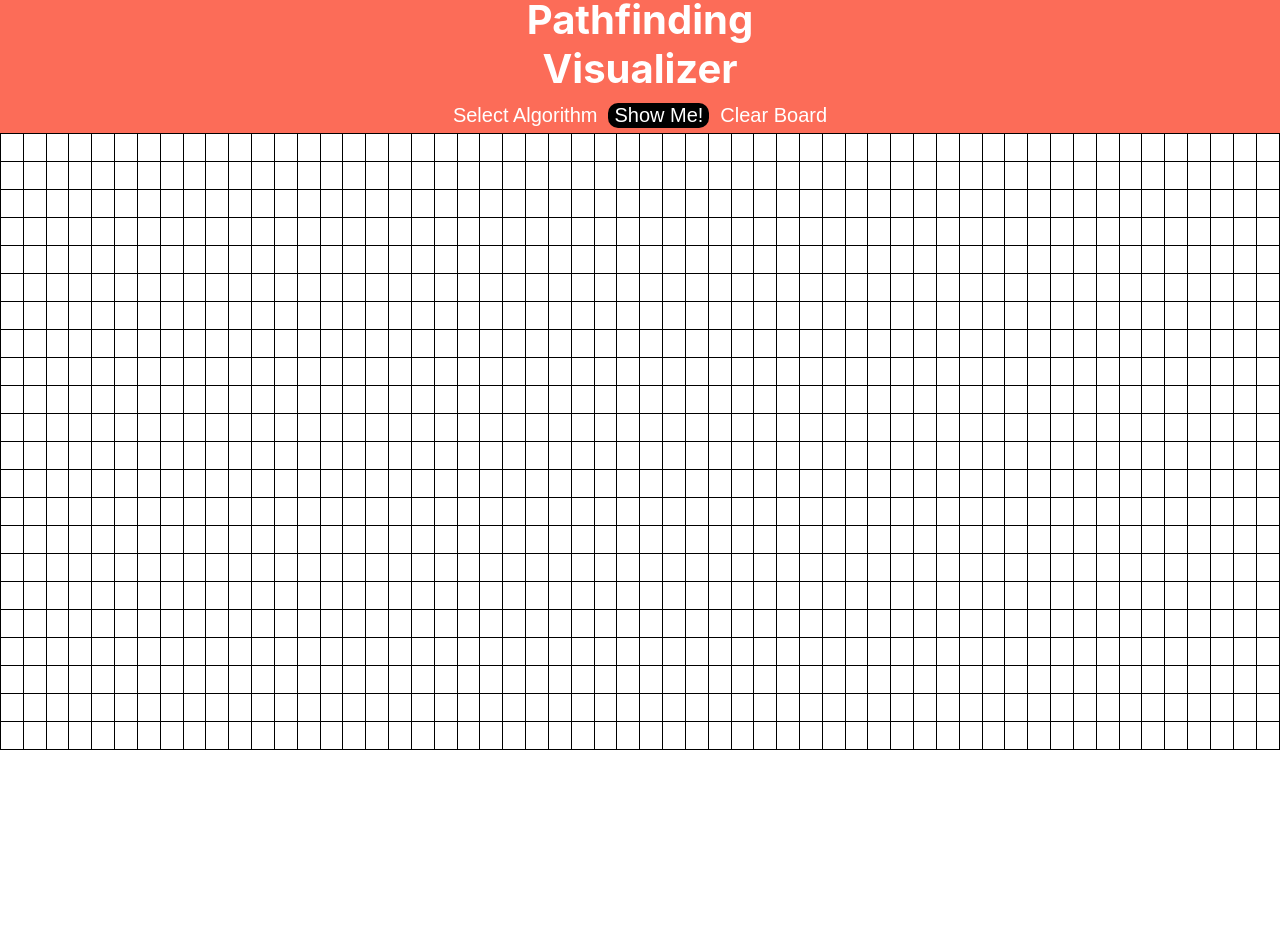
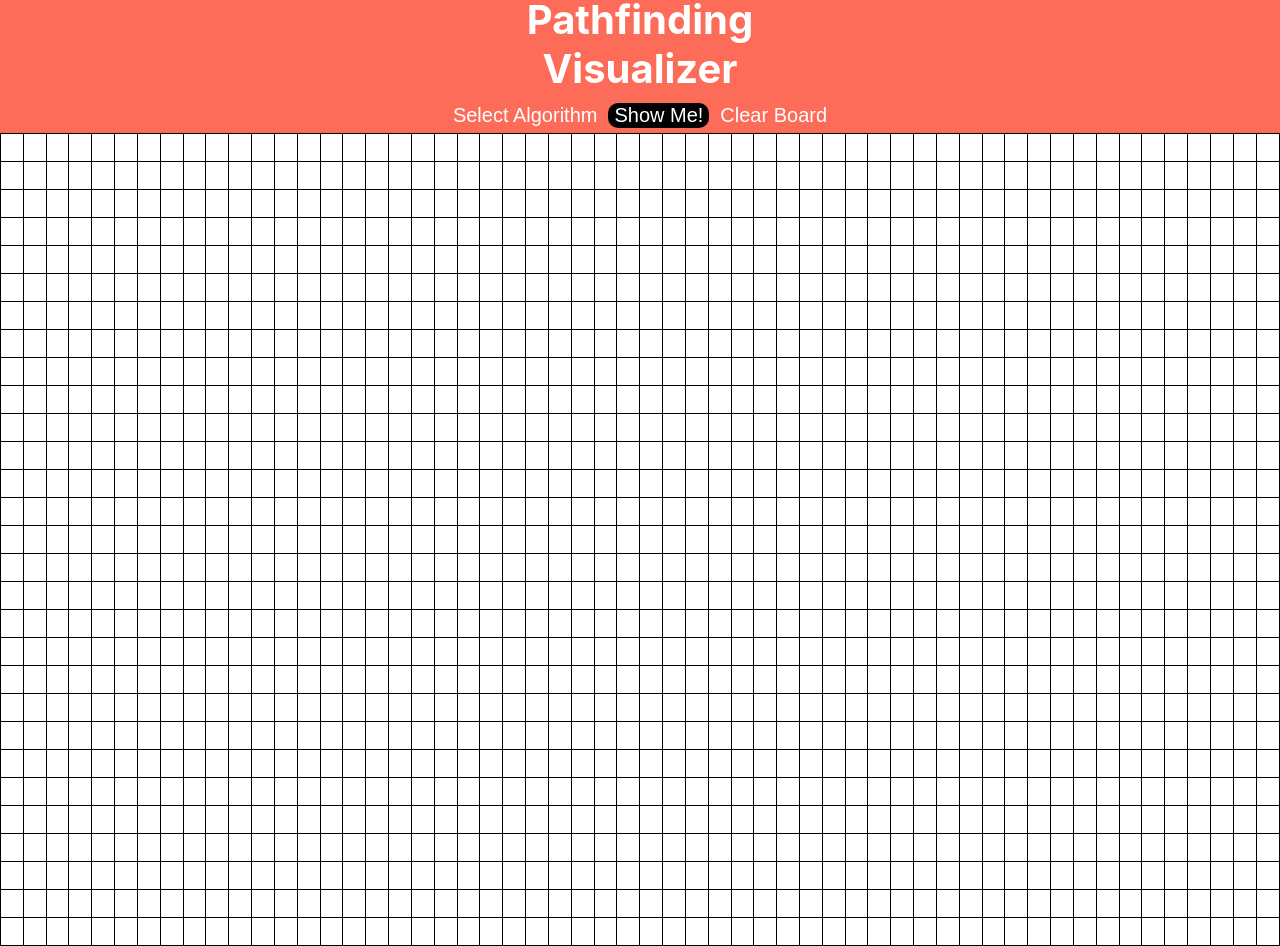
Before and after one commit to McKayMower/pathfinding-algorithm-visualizer, a React (Create React App) app in the folder visualizer/: page / in a window 1280 px wide. Before the commit the page ends 800 px from the top, so only its background shows below. Built offline with nearby package versions, Linux system fonts and the light colour scheme.

Commit message:
Added callback function for app

```diff
--- a/visualizer/src/App.js
+++ b/visualizer/src/App.js
@@ -1,13 +1,21 @@
 import './App.css';
 import Board from './components/Board'
 import Header from './components/Header'
+import {useState} from 'react'
 
 function App() {
 
+  const [clearValue, setClearValue] = useState(false)
+
+  const callbackFunction = (value) => {
+      //console.log('received clear button press' + value)
+      setClearValue(!clearValue)
+  }
+
   return (
     <div className="App">
-      <Header />
-      <Board />
+      <Header callBack={callbackFunction}/>
+      <Board clearValue={clearValue}/>
     </div>
   );
 }
--- a/visualizer/src/components/Board.jsx
+++ b/visualizer/src/components/Board.jsx
@@ -22,11 +22,8 @@ const createBoard = (rowCount, colCount) => {
     return board
 }
 
-const Board = () => {
-    const [board, setBoard] = useState([]);
-    const [clicking, setClicking] = useState(false);
+let walls = []
 
-    let walls = []
 const handleOnClick = (event, x, y) => {
     if(event.target.style.backgroundColor === 'white'){
         event.target.style.backgroundColor = 'black'
@@ -39,13 +36,16 @@ const Board = () => {
         console.log(walls)
     }
 }
-
+const Board = ({clearValue}) => {
+    const [board, setBoard] = useState([])
+    const [clicking, setClicking] = useState(false)
+    //const [clearValue, setClearValue] = useState(false)
 
     //creates new board
-    useEffect(() => {
-        const initialBoard = createBoard(22, 56);
-        setBoard(initialBoard)
-    }, []);
+    useEffect(() =>{
+        console.log('CLEARED BOARD');
+        setBoard(createBoard(29,56))
+    }, [clearValue])
 
     let style = {
         width: '25px',
--- a/visualizer/src/components/Header.jsx
+++ b/visualizer/src/components/Header.jsx
@@ -21,13 +21,19 @@ const handleVisualization = () => {
     console.log('handle visualization');
 }
 
-const Header = () => {
+const Header = ( {callBack} ) => {
+
+    const sendCallback = () => {
+        callBack('hello')
+    }
+
     const [showMenu, setShowMenu] = useState(false)
     const [visualizeString, setVisualizeString] = useState('Show Me!')
 
     return (
         <div className='header-container'>
-            <h1 className='title' onClick={() => handleRedirect()}>Pathfinding Visualizer</h1>
+            <h1 className='title'
+                onClick={() => handleRedirect()}>Pathfinding Visualizer</h1>
             <button className='algo-select'
                 onClick={() => setShowMenu(!showMenu ? true : false)}
                 onMouseEnter={() => setShowMenu(true)}
@@ -60,7 +66,9 @@ const Header = () => {
                 {visualizeString}
             </button>
 
-            <button className='clear-button'>
+            <button className='clear-button'
+                onClick={sendCallback}
+                >
                 Clear Board
             </button>
         </div >
```
Lines whose indentation alone changed are shown as unchanged.
